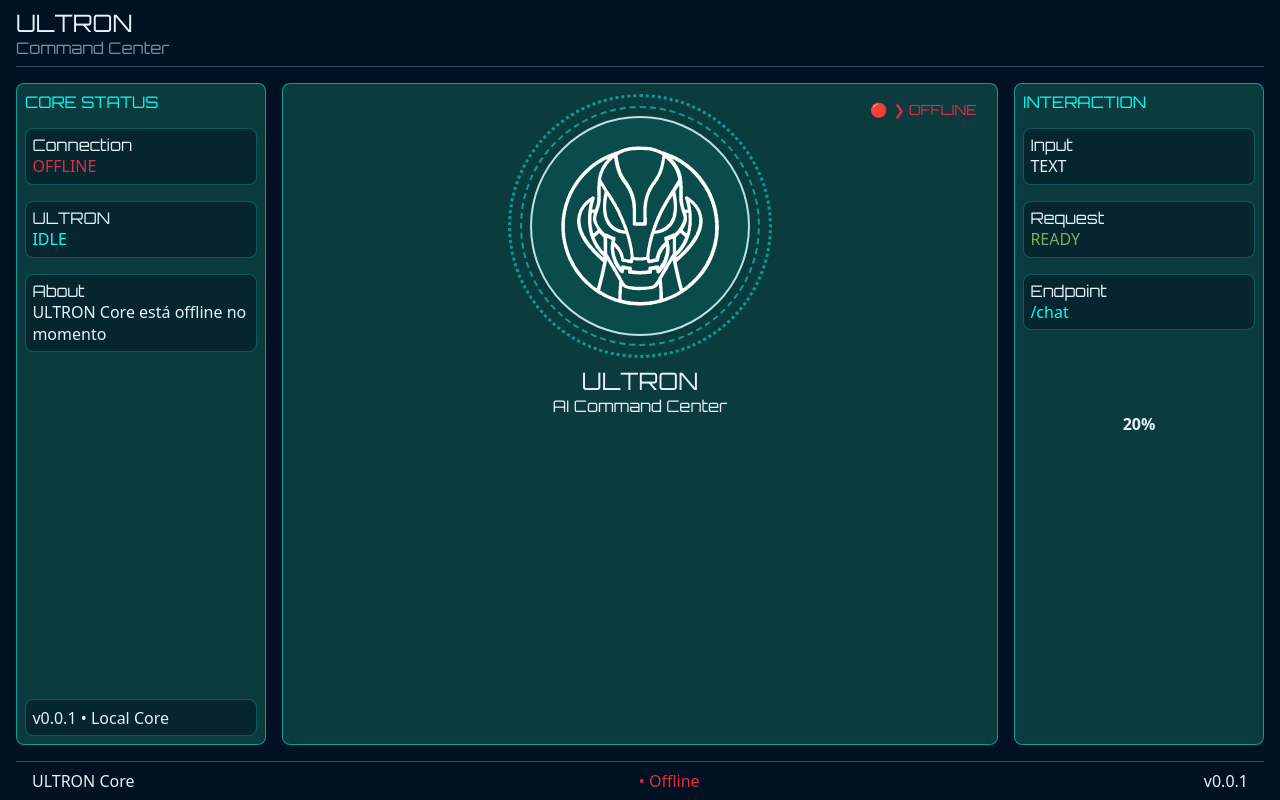
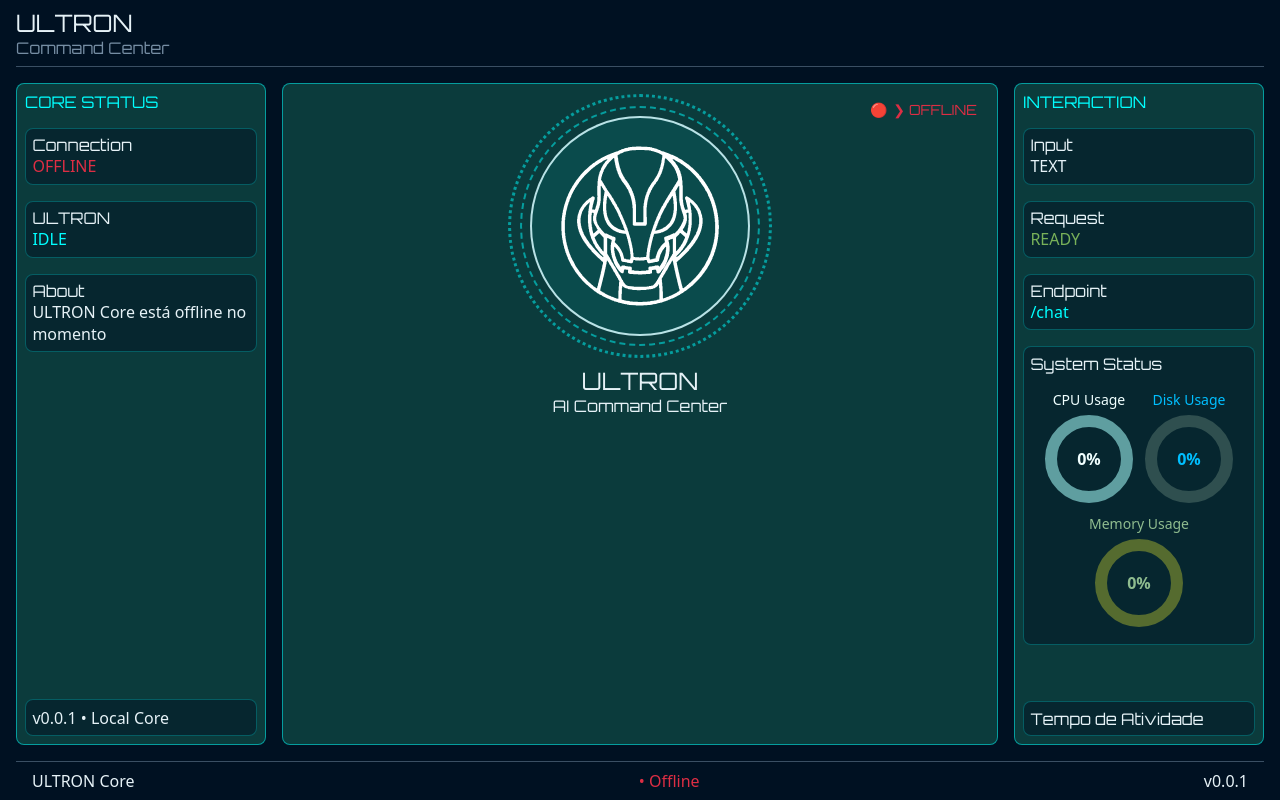
Before and after one commit to CadmoNeto/ultron, a React (Vite) app in the folder apps/command-center/: page / in a window 1280 px wide. Built offline with nearby package versions, Linux system fonts and the light colour scheme; no server answers.

Commit message:
feat: system status telemetry

```diff
--- a/apps/command-center/src/App.css
+++ b/apps/command-center/src/App.css
@@ -296,3 +296,22 @@ input {
 .core.error {
   color: var(--error);
 }
+
+.progess-bar-container {
+  display: flex;
+  justify-content: space-evenly;
+}
+
+.progess-bar-container.top {
+  margin-top: 1em;
+}
+
+.time-container {
+  display: flex;
+  flex-direction: column;
+  border: 1px solid color-mix(in srgb, var(--border) 50%, transparent);
+  border-radius: var(--radius);
+  padding: 0.4em;
+  background-color: color-mix(in srgb, var(--background) 50%, var(--panels));
+  font-size: 12px;
+}
--- a/apps/command-center/src/App.tsx
+++ b/apps/command-center/src/App.tsx
@@ -1,4 +1,4 @@
-import { useEffect, useState } from "react";
+import { useEffect, useRef, useState } from "react";
 import ultronIcon from "./assets/ultron-icon.svg";
 import { env } from "./config/ev.ts";
 import "./App.css";
@@ -7,6 +7,13 @@ import { CircularProgressBar } from "./components/CircularProgressBar/CircularPr
 
 type CoreStatus = "checking" | "online" | "offline";
 type UltronState = "idle" | "thinking" | "error";
+type SystemStatusResult = {
+  cpu_percent: number;
+  memory_percent: number;
+  disk_percent: number;
+  uptime_seconds?: number;
+  uptime_string?: string;
+};
 
 function getUltronStateTone(state: UltronState) {
   const tone: Tone =
@@ -43,6 +50,12 @@ function getCoreTone(core: CoreStatus) {
 function App() {
   const [coreStatus, setCoreStatus] = useState<CoreStatus>("checking");
   const [ultronState, setUltronState] = useState<UltronState>("idle");
+  const [systemStatus, setSystemStatus] = useState<SystemStatusResult>({
+    cpu_percent: 0,
+    disk_percent: 0,
+    memory_percent: 0,
+    uptime_seconds: 0,
+  });
   const [textInput, setTextInput] = useState<string>("");
   const [ultronResponse, setUltronResponse] = useState<string>("");
   const [isSending, setIsSending] = useState<boolean>(false);
@@ -51,13 +64,7 @@ function App() {
   const ultronTone = getUltronStateTone(ultronState);
   const coreTone = getCoreTone(coreStatus);
 
-  async function getSystemStatus() {
-    try {
-      const response = await fetch(`${env.coreUrl}/system_status`);
-    } catch (error) {
-      console.log(error);
-    }
-  }
+  const inputRef = useRef<HTMLInputElement>(null);
 
   async function sendMessage(message: string) {
     let messageAux = message.replace(/\s+/g, " ");
@@ -102,33 +109,80 @@ function App() {
   }
 
   useEffect(() => {
-    async function checkCore() {
+    async function checkCore(): Promise<boolean> {
       try {
         const response = await fetch(`${env.coreUrl}/health`);
 
-        if (!response.ok) {
-          throw new Error("Core unavailable");
-        }
+        if (!response.ok) throw new Error("Core unavailable");
 
         const data = await response.json();
 
         if (data.status === "ok") {
           setCoreStatus("online");
-        } else {
-          setCoreStatus("offline");
+          return true;
         }
+
+        setCoreStatus("offline");
+        return false;
       } catch {
         setCoreStatus("offline");
+        return false;
       }
     }
 
-    checkCore();
-    const intervalId = setInterval(checkCore, 5000);
+    async function getSystemStatus() {
+      try {
+        const response = await fetch(`${env.coreUrl}/system_status`);
+
+        if (!response.ok) {
+          throw new Error("Couldn't check System Status");
+        }
+
+        const data: SystemStatusResult = await response.json();
+
+        const days = Math.floor(data.uptime_seconds / 86400);
+        const hours = Math.floor((data.uptime_seconds % 86400) / 3600);
+        const minutes = Math.floor((data.uptime_seconds % 3600) / 60);
+
+        data.uptime_string = `${days}d  ${hours}h ${minutes}m`;
+        setSystemStatus(data);
+      } catch {
+        setSystemStatus({
+          cpu_percent: 0,
+          disk_percent: 0,
+          memory_percent: 0,
+          uptime_seconds: 0,
+        });
+      }
+    }
+
+    async function updateCoreStatus() {
+      const isOnline = await checkCore();
+
+      if (isOnline) {
+        await getSystemStatus();
+      } else {
+        setSystemStatus({
+          cpu_percent: 0,
+          disk_percent: 0,
+          memory_percent: 0,
+          uptime_seconds: 0,
+        });
+      }
+    }
+
+    updateCoreStatus();
+
+    const intervalId = setInterval(updateCoreStatus, 5000);
 
     return () => {
       clearInterval(intervalId);
     };
   }, []);
+
+  useEffect(() => {
+    if (!isSending && coreStatus === "online") inputRef.current?.focus();
+  }, [isSending, coreStatus]);
 
   return (
     <main className="app-shell">
@@ -217,13 +271,16 @@ function App() {
                 <div
                   className="response-area"
                   onClick={() => {
-                    document.getElementsByName("textInput")[0].focus();
+                    inputRef.current?.focus();
                   }}
                 >
-                  <p>{ultronResponse}</p>
+                  <p>
+                    {ultronResponse == "" ? "Seja bem vindo." : ultronResponse}
+                  </p>
                 </div>
                 <div className="input-area">
                   <input
+                    ref={inputRef}
                     placeholder="Escreva aqui..."
                     name="textInput"
                     value={textInput}
@@ -265,7 +322,46 @@ function App() {
 
           <InfoCard title="Endpoint" content="/chat" tone={"accent"} />
 
-          <CircularProgressBar value={20} />
+          <InfoCard title="System Status" content="">
+            <div className="progess-bar-container top">
+              <div>
+                <CircularProgressBar
+                  label="CPU Usage"
+                  value={systemStatus.cpu_percent}
+                  size={100}
+                  strokeColor="azure"
+                  circleColor="cadetblue"
+                />
+              </div>
+
+              <div>
+                <CircularProgressBar
+                  label="Disk Usage"
+                  value={systemStatus.disk_percent}
+                  size={100}
+                  strokeColor="deepskyblue"
+                  circleColor="darkslategray"
+                />
+              </div>
+            </div>
+            <div className="progess-bar-container">
+              <div>
+                <CircularProgressBar
+                  label="Memory Usage"
+                  value={systemStatus.memory_percent}
+                  size={100}
+                  strokeColor="darkseagreen"
+                  circleColor="darkolivegreen"
+                />
+              </div>
+            </div>
+          </InfoCard>
+          <div style={{ marginTop: "auto" }}>
+            <InfoCard
+              title="Tempo de Atividade"
+              content={systemStatus.uptime_string}
+            />
+          </div>
         </aside>
       </div>
       <footer className="footer">
--- a/apps/command-center/src/components/CircularProgressBar/CircularProgressBar.css
+++ b/apps/command-center/src/components/CircularProgressBar/CircularProgressBar.css
@@ -6,7 +6,7 @@
 }
 
 .svg-circle {
-  transform: rotate(90deg);
+  transform: rotate(-90deg);
   transform-origin: 50% 50%;
 }
 
@@ -19,7 +19,14 @@
   display: flex;
   align-items: center;
   justify-content: center;
-  font-size: (var(--size) * 0.18) px;
+  font-size: calc(var(--size) * 0.16);
   font-weight: bold;
-  color: var(--stroke-color);
+  color: var(--text-color);
 }
+
+.circle-title {
+  font-size: 14px;
+  text-align: center;
+  color: var(--text-color);
+  margin: 0;
+}
--- a/apps/command-center/src/components/CircularProgressBar/CircularProgressBar.tsx
+++ b/apps/command-center/src/components/CircularProgressBar/CircularProgressBar.tsx
@@ -1,5 +1,4 @@
 import "./CircularProgressBar.css";
-import "";
 
 interface CircularProgressBarProps {
   value: number;
@@ -8,16 +7,12 @@ interface CircularProgressBarProps {
   strokeWidth?: number;
   strokeColor?: string;
   circleColor?: string;
+  label?: string;
 }
 
 interface CircularProgressBarStyle extends React.CSSProperties {
-  "--size"?: number;
-  "--center"?: number;
-  "--radius"?: number;
-  "--circumference"?: number;
-  "--stroke-width"?: number;
-  "--stroke-color"?: string;
-  "--circle-color"?: string;
+  "--size"?: string;
+  "--text-color"?: string;
 }
 
 export function CircularProgressBar({
@@ -25,8 +20,9 @@ export function CircularProgressBar({
   max = 100,
   size = 150,
   strokeWidth = 12,
-  circleColor = "text-secondary",
-  strokeColor = "accent",
+  circleColor = "--text-secondary",
+  strokeColor = "--accent",
+  label,
 }: CircularProgressBarProps) {
   const clampedValue = Math.min(Math.max(0, value), max);
   const percentage = (clampedValue / max) * 100;
@@ -37,17 +33,28 @@ export function CircularProgressBar({
 
   const strokeDashoffset = circumference - (percentage / 100) * circumference;
 
+  if (value > 90) {
+    circleColor = "darkred";
+    strokeColor = "red";
+  }
+
+  const resolvedCircleColor = circleColor.includes("--")
+    ? `var(${circleColor})`
+    : circleColor;
+  const resolvedStrokeColor = strokeColor.includes("--")
+    ? `var(${strokeColor})`
+    : strokeColor;
+
   const styleValues: CircularProgressBarStyle = {
-    "--size": size,
-    "--center": center,
-    "--radius": radius,
-    "--circumference": circumference,
-    "--stroke-width": strokeWidth,
-    "--stroke-color": strokeColor,
-    "--circle-color": circleColor,
+    "--size": `${size}px`,
+    "--text-color": resolvedStrokeColor,
   };
 
   return (
+    <>
+      <p className="circle-title" style={styleValues}>
+        {label}
+      </p>
       <div
         className="progress-bar"
         style={styleValues}
@@ -61,7 +68,7 @@ export function CircularProgressBar({
             cy={center}
             r={radius}
             fill="transparent"
-          stroke={circleColor}
+            stroke={resolvedCircleColor}
             strokeWidth={strokeWidth}
           />
 
@@ -70,7 +77,7 @@ export function CircularProgressBar({
             cy={center}
             r={radius}
             fill="transparent"
-          stroke={strokeColor}
+            stroke={resolvedStrokeColor}
             strokeWidth={strokeWidth}
             strokeDasharray={circumference}
             strokeDashoffset={strokeDashoffset}
@@ -82,5 +89,6 @@ export function CircularProgressBar({
           {Math.round(percentage)}%
         </div>
       </div>
+    </>
   );
 }
--- a/apps/command-center/src/components/InfoCard/InfoCard.tsx
+++ b/apps/command-center/src/components/InfoCard/InfoCard.tsx
@@ -1,3 +1,4 @@
+import type React from "react";
 import "./InfoCard.css";
 
 export type Tone = "default" | "accent" | "online" | "warning" | "error";
@@ -6,17 +7,20 @@ interface InfoCardProps {
   title: string;
   content: string;
   tone?: Tone;
+  children?: React.ReactNode;
 }
 
 export function InfoCard({
   title,
   content,
   tone = "default",
+  children,
 }: Readonly<InfoCardProps>) {
   return (
     <div className="info-card">
       <span className="info-card_title">{title}</span>
       <span className={`info-card_content ${tone}`}>{content}</span>
+      <div style={{ margin: "auto" }}>{children}</div>
     </div>
   );
 }
```
Lines whose indentation alone changed are shown as unchanged.
